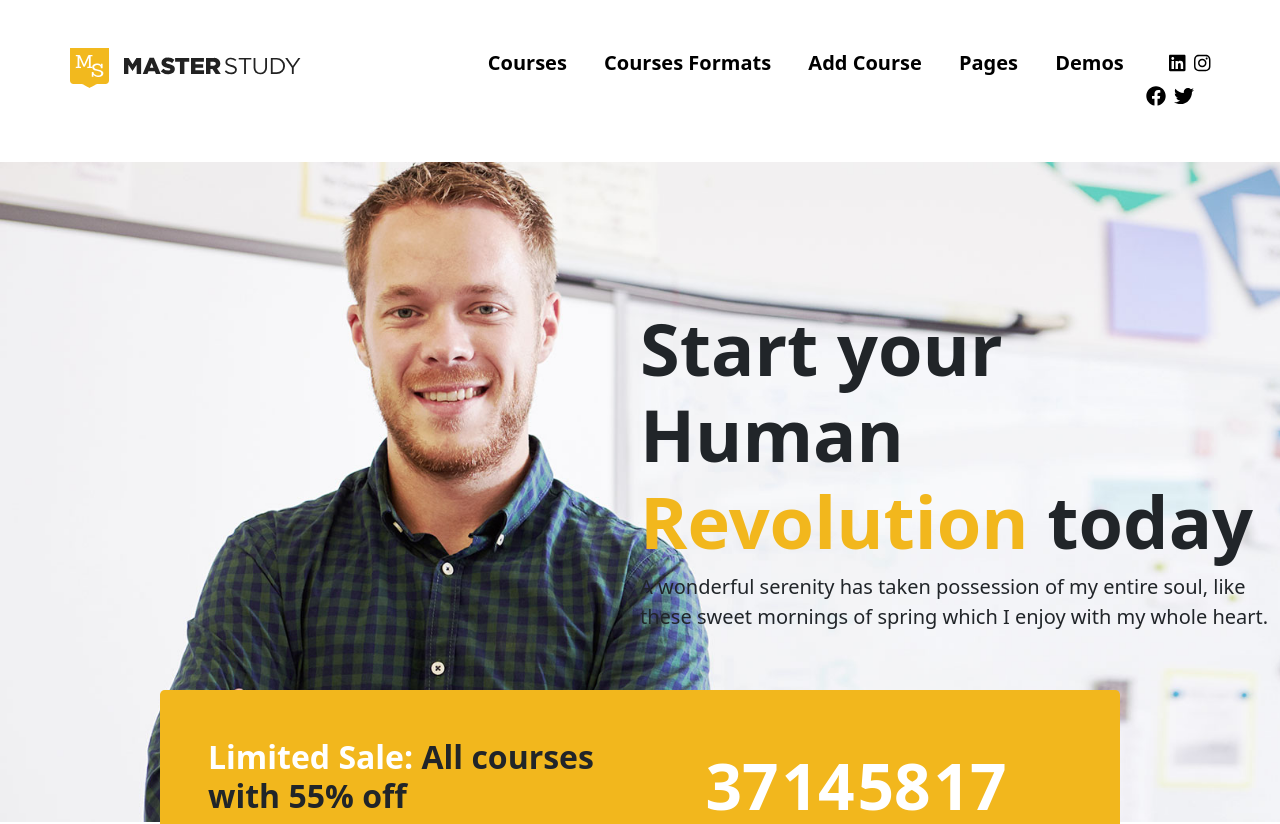
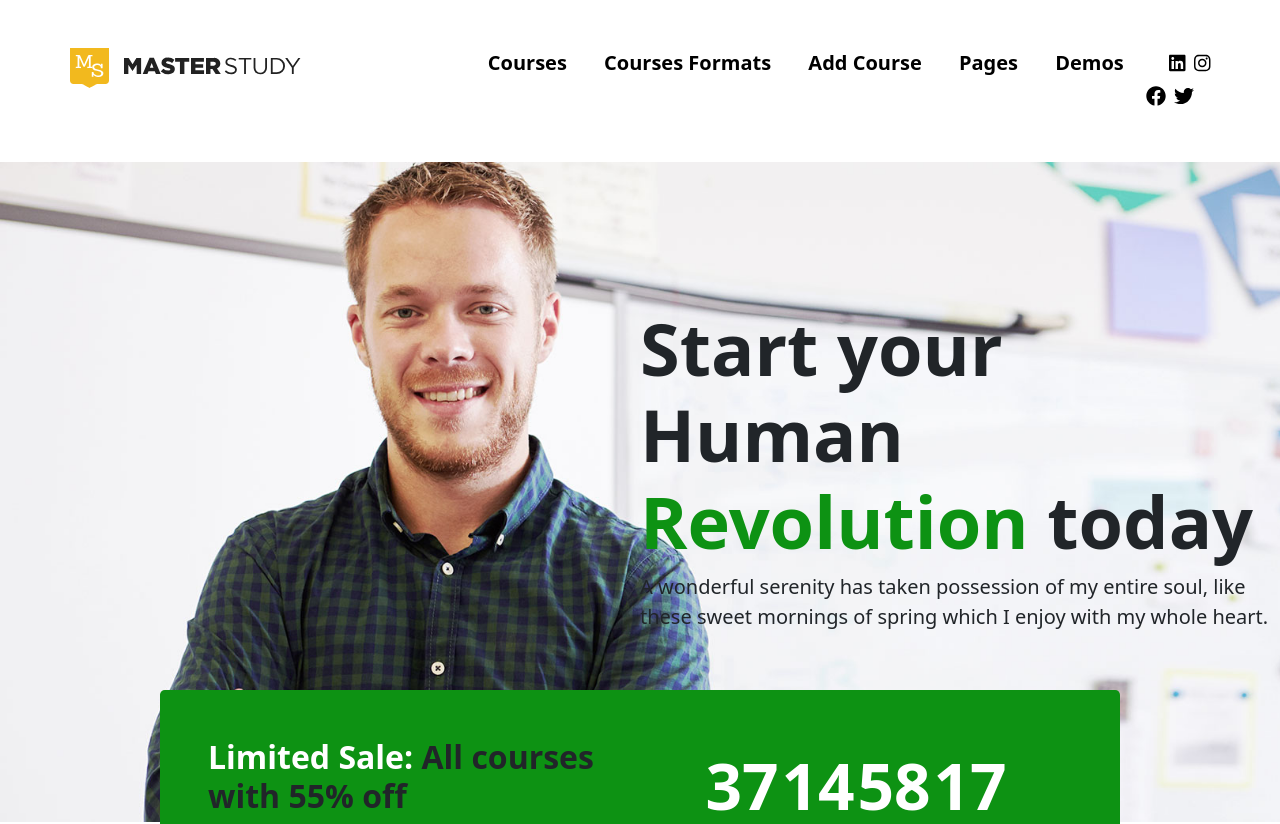
Before and after one commit to DenuccioDiego/proj-html-vuejs, a Vue app: page / in a window 1280 px wide. Shown: the top 824 px of the page. Built offline with nearby package versions, Linux system fonts and the light colour scheme.

Commit message:
cambio colore per esigenza cliente riga 117

```diff
--- a/src/App.vue
+++ b/src/App.vue
@@ -114,7 +114,8 @@ export default {
   --fuelYellow: #eab830;
   --bho: #f09b23;
   --hoverlinks: #f9c5a3;
-  --buttercup: #f2b71d;
+  // --buttercup: #f2b71d; cambio colore richiesta cliente
+  --buttercup: #0d9213;
   --buttongrey: #2d4649;
   --bgNewCourses: #edf2f5;
   --DoveGray: #6b6b6b;
```
